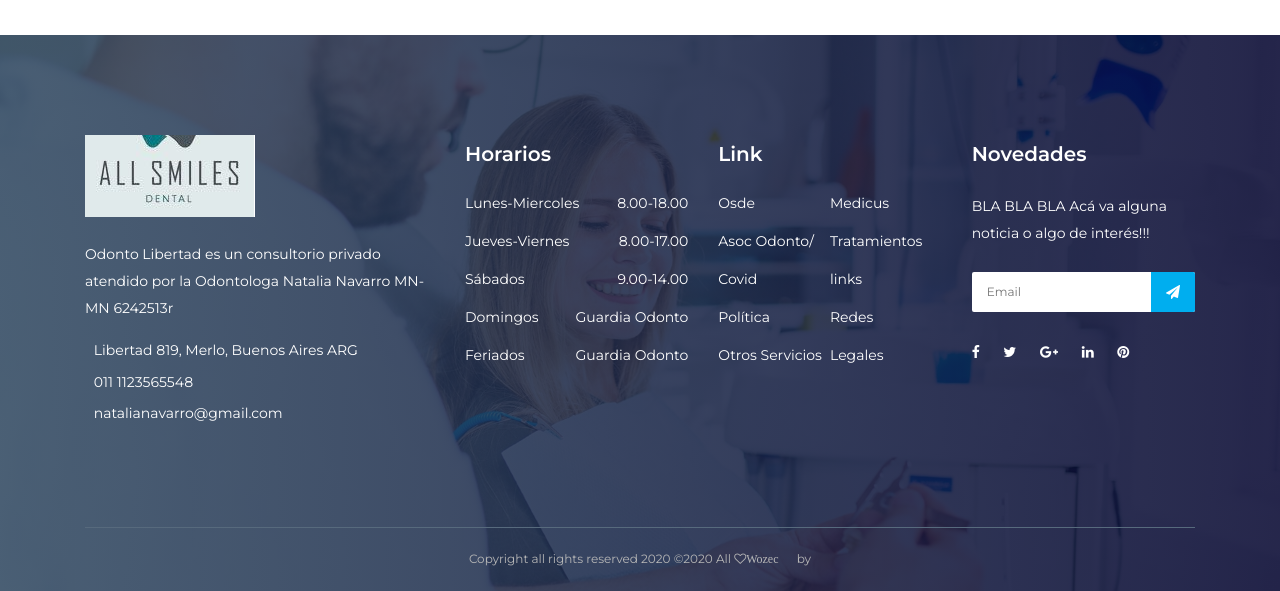
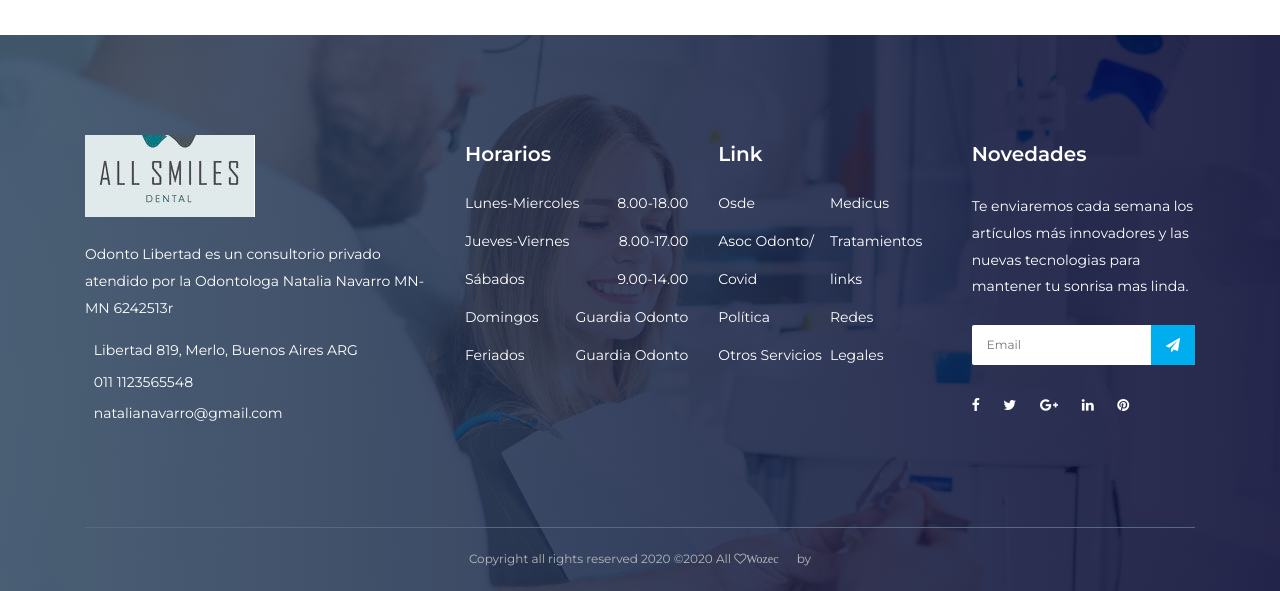
Before and after one commit to afr-ops/drnavarro, a Django app: page /contact.html/ in a window 1280 px wide. Shown: the part 1482-2073 px from the top of the page. Run offline with Django 3.2, Linux system fonts and the light colour scheme; some libraries are stand-ins or nearby versions.

Commit message:
modificación staff33

```diff
--- a/website/templates/contact.html
+++ b/website/templates/contact.html
@@ -266,7 +266,7 @@
             <!-- Widget Title -->
             <h5 class="widget-title">Novedades</h5>
 
-            <p>BLA BLA BLA Acá va alguna noticia o algo de interés!!!</p>
+            <p>Te enviaremos cada semana los artículos más innovadores y las nuevas tecnologias para mantener tu sonrisa mas linda.</p>
             <!-- Newsletter Form -->
             <div class="footer-newsletter-form">
               <form action="#" method="post">
```
Also changed, not shown: static/website/img/bg-img/10.png (added), static/website/img/bg-img/11.png (added), static/website/img/bg-img/111.jpg (added), static/website/img/bg-img/222.jpg (added), static/website/img/bg-img/6.jpg (added), static/website/img/bg-img/88.jpg (added), static/website/img/bg-img/888.jpg (added), static/website/img/bg-img/9.jpg (added).
